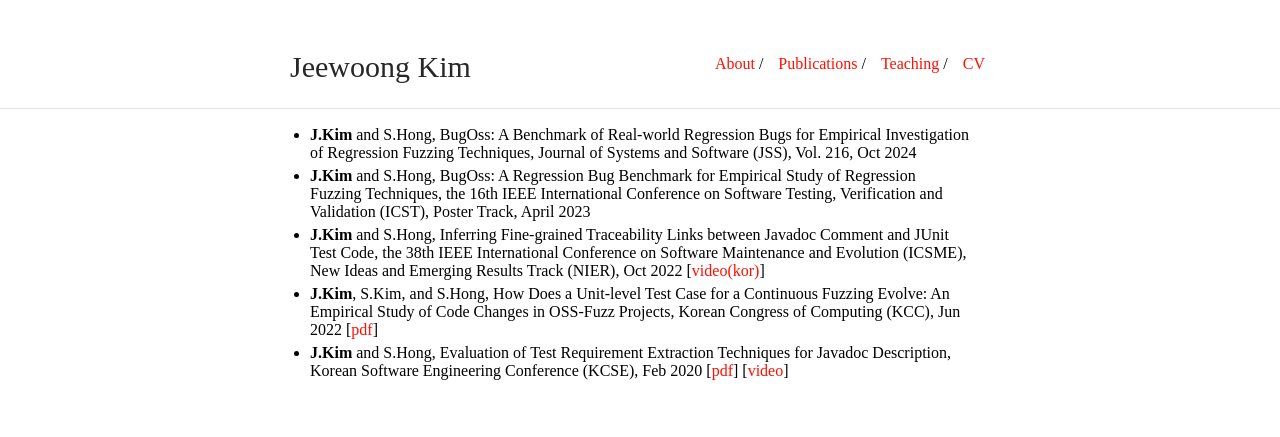
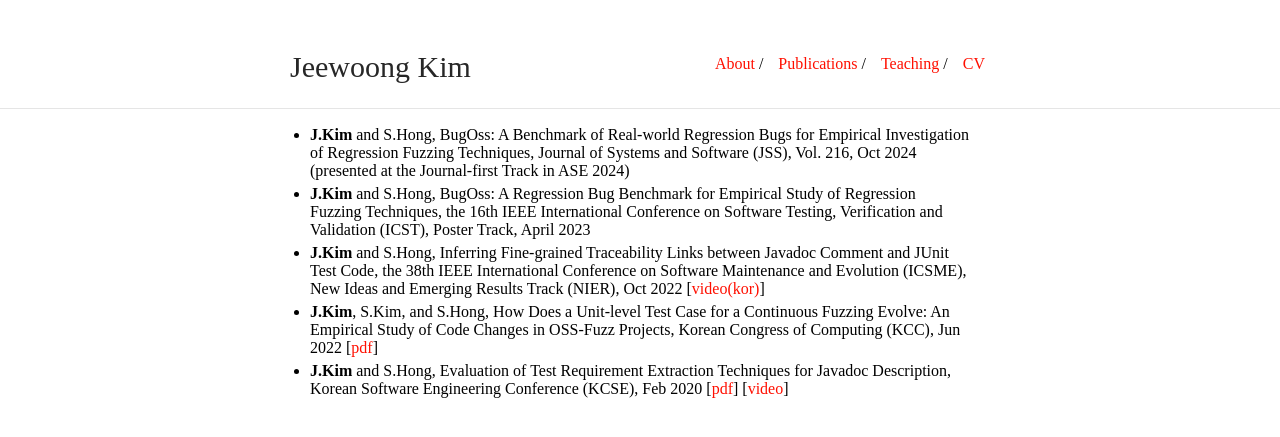
Before and after one commit to JeewoongKim/jeewoongkim.github.io, a Jekyll site: the page built from publications.md, in a window 1280 px wide. Shown: the top 437 px of the page. Built offline with Jekyll 4.4.1, drawn with Linux system fonts in a browser that asks for light colours; our own code applies the rules of GitHub Pages for plain Markdown files.

Commit message:
Update publications.md

```diff
--- a/publications.md
+++ b/publications.md
@@ -1,4 +1,4 @@
-- **J.Kim** and S.Hong, BugOss: A Benchmark of Real-world Regression Bugs for Empirical Investigation of Regression Fuzzing Techniques, Journal of Systems and Software (JSS), Vol. 216, Oct 2024
+- **J.Kim** and S.Hong, BugOss: A Benchmark of Real-world Regression Bugs for Empirical Investigation of Regression Fuzzing Techniques, Journal of Systems and Software (JSS), Vol. 216, Oct 2024 (presented at the Journal-first Track in ASE 2024)
 - **J.Kim** and S.Hong, BugOss: A Regression Bug Benchmark for Empirical Study of Regression Fuzzing Techniques, the 16th IEEE International Conference on Software Testing, Verification and Validation (ICST), Poster Track, April 2023
 - **J.Kim** and S.Hong, Inferring Fine-grained Traceability Links between Javadoc Comment and JUnit Test Code, the 38th IEEE International Conference on Software Maintenance and Evolution (ICSME), New Ideas and Emerging Results Track (NIER), Oct 2022 \[[video(kor)](https://youtu.be/cYSnoM7Z9hc)\]
 - **J.Kim**, S.Kim, and S.Hong, How Does a Unit-level Test Case for a Continuous Fuzzing Evolve: An Empirical Study of Code Changes in OSS-Fuzz Projects, Korean Congress of Computing (KCC), Jun 2022 \[[pdf](/pubs/kcc22_oss-fuzz-change.pdf)\]
```
